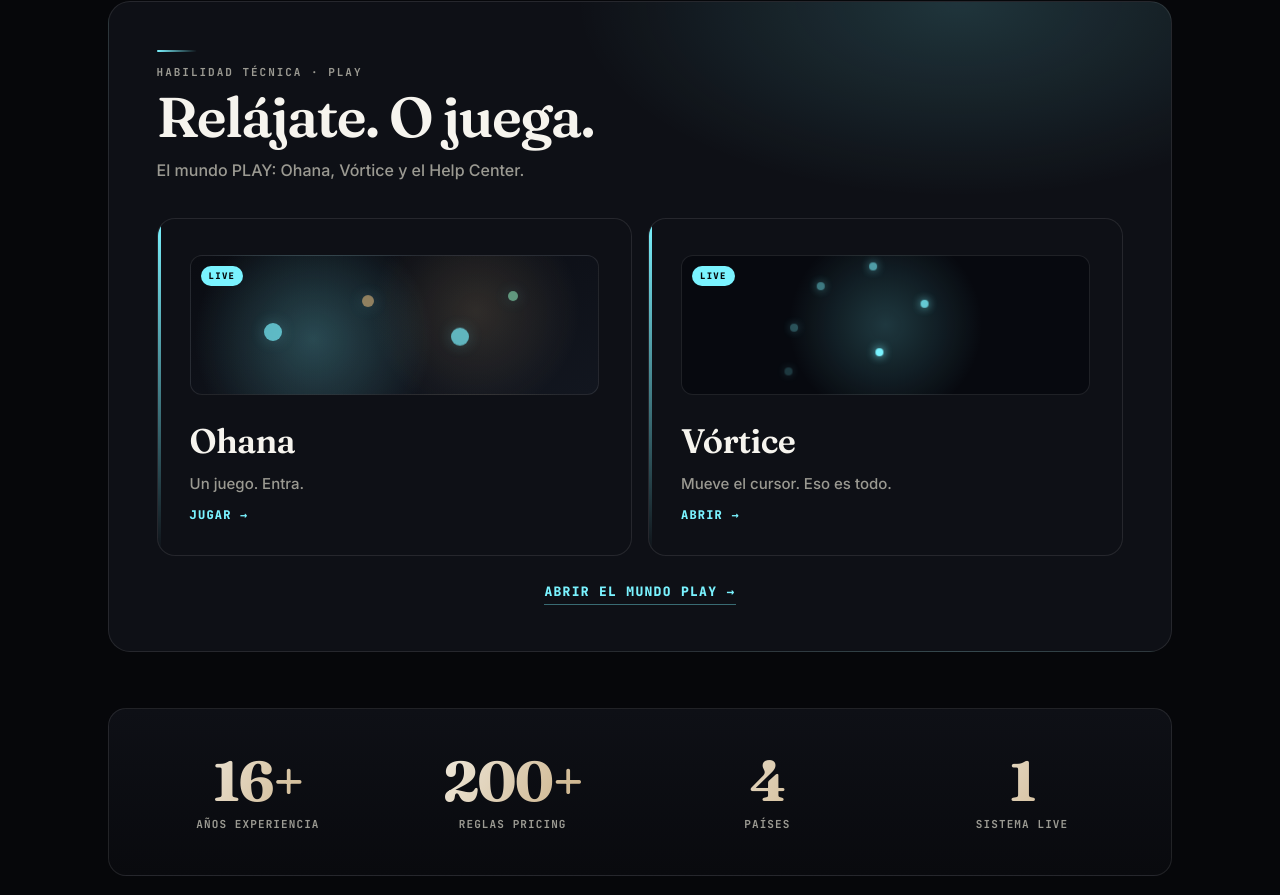
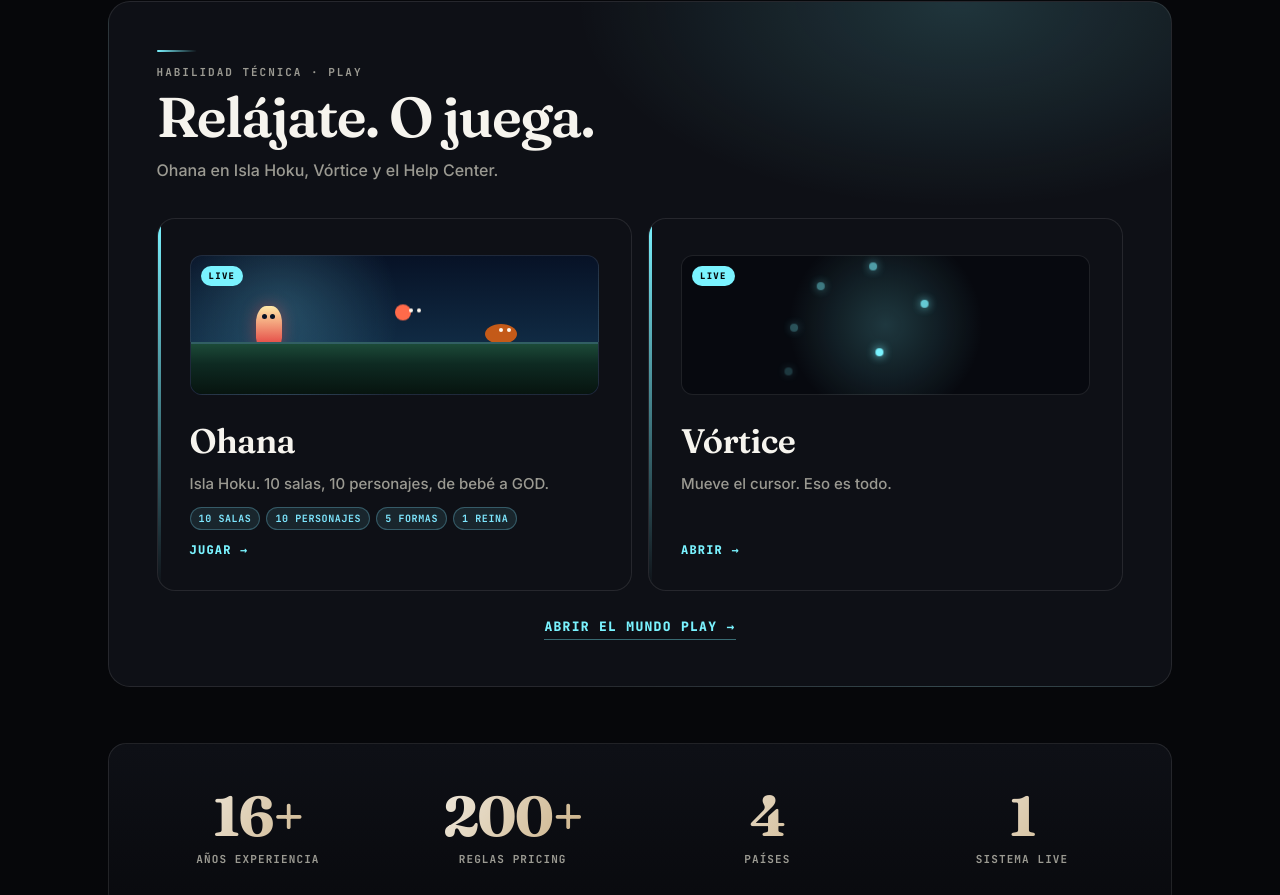
Before and after one commit to GracianB/GracianB, a plain HTML site: page index.html in a window 1280 px wide. Shown: the part 1756-2651 px from the top of the page. Drawn offline with Linux system fonts and the light colour scheme.

Commit message:
feat: show the real Ohana on the hub
The play card said walk in. It now shows the island, ten rooms, ten characters and the Queen.

```diff
--- a/i18n.js
+++ b/i18n.js
@@ -60,7 +60,7 @@ window.GB_I18N = {
     labTitle: "Systems Lab",
     labDesc: "Hielo neón. Ohana, Vórtice y el Help Center. Sistemas que se pulsan.",
     labChroma: "Cromática · hielo neón",
-    labL1: "Ohana · canvas",
+    labL1: "Ohana · 10 salas · 5 formas",
     labL2: "Vórtice · WebGL",
     labL3: "Zendesk + lab",
     labL4: "Chatbot demo + Aigoritmo",
@@ -68,9 +68,13 @@ window.GB_I18N = {
     labCta: "Entrar al lab →",
     playEyebrow: "HABILIDAD TÉCNICA · PLAY",
     playTitle: "Relájate. O juega.",
-    playSub: "El mundo PLAY: Ohana, Vórtice y el Help Center.",
+    playSub: "Ohana en Isla Hoku, Vórtice y el Help Center.",
     ohanaTitle: "Ohana",
-    ohanaDesc: "Un juego. Entra.",
+    ohanaDesc: "Isla Hoku. 10 salas, 10 personajes, de bebé a GOD.",
+    ohF1: "10 salas",
+    ohF2: "10 personajes",
+    ohF3: "5 formas",
+    ohF4: "1 Reina",
     ohanaCta: "Jugar →",
     vortexTitle: "Vórtice",
     vortexDesc: "Mueve el cursor. Eso es todo.",
@@ -185,7 +189,7 @@ window.GB_I18N = {
     labTitle: "Systems Lab",
     labDesc: "Ice neon. Ohana, Vortex and the Help Center. Systems you press.",
     labChroma: "Chroma · ice neon",
-    labL1: "Ohana · canvas",
+    labL1: "Ohana · 10 rooms · 5 forms",
     labL2: "Vortex · WebGL",
     labL3: "Zendesk + lab",
     labL4: "Chatbot demo + Aigoritmo",
@@ -193,9 +197,13 @@ window.GB_I18N = {
     labCta: "Enter the lab →",
     playEyebrow: "TECHNICAL SKILL · PLAY",
     playTitle: "Relax. Or play.",
-    playSub: "The PLAY world: Ohana, Vortex and the Help Center.",
+    playSub: "Ohana on Isla Hoku, Vortex and the Help Center.",
     ohanaTitle: "Ohana",
-    ohanaDesc: "A game. Walk in.",
+    ohanaDesc: "Isla Hoku. 10 rooms, 10 characters, from baby to GOD.",
+    ohF1: "10 rooms",
+    ohF2: "10 characters",
+    ohF3: "5 forms",
+    ohF4: "1 Queen",
     ohanaCta: "Play →",
     vortexTitle: "Vortex",
     vortexDesc: "Move the cursor. That is all.",
--- a/index.html
+++ b/index.html
@@ -36,7 +36,7 @@
   <link rel="preconnect" href="https://fonts.gstatic.com" crossorigin>
   <link href="https://fonts.googleapis.com/css2?family=Fraunces:ital,opsz,wght@0,9..144,500;0,9..144,600;0,9..144,700;0,9..144,800;1,9..144,500&family=Inter:wght@400;500;600;700;800&family=JetBrains+Mono:wght@400;500;700;800&display=swap" rel="stylesheet">
   <meta http-equiv="Cache-Control" content="no-cache, no-store, must-revalidate">
-  <link rel="stylesheet" href="./styles.css?v=max-1">
+  <link rel="stylesheet" href="./styles.css?v=max-2">
   <script>
     /* intro boot — decide before first paint, with failsafe so content is never trapped */
     (function () {
@@ -54,8 +54,8 @@
       } catch (e) {}
     })();
   </script>
-  <script src="./i18n.js?v=max-1"></script>
-  <script src="./main.js?v=max-1" defer></script>
+  <script src="./i18n.js?v=max-2"></script>
+  <script src="./main.js?v=max-2" defer></script>
   <script type="application/ld+json">
   {
     "@context": "https://schema.org",
@@ -359,10 +359,19 @@
           <span class="mode-bar" aria-hidden="true"></span>
           <div class="mode-stage stage-ohana" aria-hidden="true">
             <span class="stage-live">LIVE</span>
-            <i></i><i></i><i></i><i></i>
+            <i class="oh-hero"></i>
+            <i class="oh-foe"></i>
+            <i class="oh-foe oh-foe-2"></i>
+            <span class="oh-ground"></span>
           </div>
           <h3 data-i18n="ohanaTitle">Ohana</h3>
-          <p data-i18n="ohanaDesc">Un juego. Entra.</p>
+          <p data-i18n="ohanaDesc">Isla Hoku. 10 salas, 10 personajes, de bebé a GOD.</p>
+          <ul class="mode-facts">
+            <li data-i18n="ohF1">10 salas</li>
+            <li data-i18n="ohF2">10 personajes</li>
+            <li data-i18n="ohF3">5 formas</li>
+            <li data-i18n="ohF4">1 Reina</li>
+          </ul>
           <span class="mode-cta" data-i18n="ohanaCta">Jugar →</span>
         </a>
 
--- a/styles.css
+++ b/styles.css
@@ -876,20 +876,54 @@ img, svg { display: block; max-width: 100%; }
 }
 .stage-ohana {
   background:
-    radial-gradient(circle at 30% 60%, rgba(122,243,255,.25), transparent 40%),
-    radial-gradient(circle at 70% 40%, rgba(196,165,116,.18), transparent 35%),
-    linear-gradient(160deg, #0a0c12, #12161f);
-}
-.stage-ohana i {
-  position: absolute; width: 18px; height: 18px; border-radius: 50%;
-  background: var(--ice); opacity: .7;
-  animation: floaty 4s ease-in-out infinite;
-  box-shadow: 0 0 16px var(--ice-glow);
-}
-.stage-ohana i:nth-child(2) { left: 18%; top: 55%; animation-delay: 0s; }
-.stage-ohana i:nth-child(3) { left: 42%; top: 35%; width: 12px; height: 12px; animation-delay: .4s; background: var(--yellow); }
-.stage-ohana i:nth-child(4) { left: 64%; top: 58%; animation-delay: .8s; }
-.stage-ohana i:nth-child(5) { left: 78%; top: 30%; width: 10px; height: 10px; animation-delay: 1.2s; background: var(--sage); }
+    radial-gradient(circle at 22% 40%, rgba(126, 231, 255, .22), transparent 36%),
+    linear-gradient(180deg, #071226 0%, #102a43 62%, #071226 62%);
+}
+.stage-ohana .oh-ground {
+  position: absolute; left: 0; right: 0; bottom: 0; height: 38%;
+  background: linear-gradient(180deg, #1c4a38, #0e2a22 40%, #07140f);
+  border-top: 2px solid rgba(126, 231, 255, .35);
+}
+.stage-ohana .oh-hero,
+.stage-ohana .oh-foe {
+  position: absolute; bottom: 34%;
+  animation: floaty 3.2s ease-in-out infinite;
+}
+.stage-ohana .oh-hero {
+  left: 16%; width: 26px; height: 42px;
+  border-radius: 40% 40% 10px 10px;
+  background: linear-gradient(180deg, #ffe9a8, #e23b3d);
+  box-shadow: 0 0 16px rgba(226, 59, 61, .45);
+}
+.stage-ohana .oh-hero::before {
+  content: ""; position: absolute; left: 6px; top: 8px;
+  width: 5px; height: 5px; border-radius: 50%; background: #071226;
+  box-shadow: 8px 0 0 #071226;
+}
+.stage-ohana .oh-foe {
+  right: 20%; width: 32px; height: 20px; bottom: 36%;
+  border-radius: 50%; background: #c45a18; animation-delay: .4s;
+}
+.stage-ohana .oh-foe::before,
+.stage-ohana .oh-foe::after {
+  content: ""; position: absolute; top: 4px; width: 4px; height: 4px; border-radius: 50%; background: #fff8ee;
+}
+.stage-ohana .oh-foe::before { left: 14px; }
+.stage-ohana .oh-foe::after { left: 22px; }
+.stage-ohana .oh-foe-2 {
+  right: 46%; width: 16px; height: 16px; bottom: 50%;
+  background: #ff6a4a; animation-delay: .8s;
+}
+.mode-facts {
+  display: flex; flex-wrap: wrap; gap: 6px;
+  margin: 0; padding: 0; list-style: none;
+}
+.mode-facts li {
+  font: 700 10px var(--mono); letter-spacing: .06em; text-transform: uppercase;
+  padding: 4px 8px; border-radius: 999px;
+  color: #7ee7ff; background: rgba(126, 231, 255, .1);
+  border: 1px solid rgba(126, 231, 255, .28);
+}
 .stage-vortex {
   background:
     radial-gradient(circle at 50% 50%, rgba(122,243,255,.2), transparent 45%),
```
